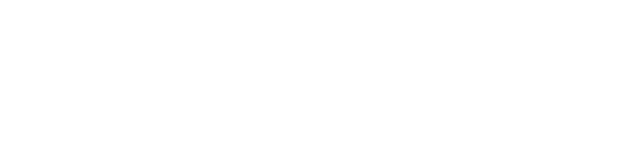
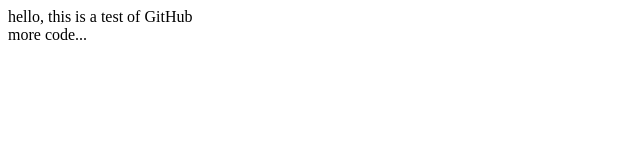
Before and after one commit to AlexTheProgrammer/JavaProjects, a plain HTML site: page WebContent/index.html in a window 1280 px wide. Shown: the whole page, without its empty margins (0-640 px from the left). Drawn offline with Linux system fonts and the light colour scheme.

Commit message:
more changes to index

```diff
--- a/WebContent/index.html
+++ b/WebContent/index.html
@@ -5,6 +5,9 @@
 <title>Insert title here</title>
 </head>
 <body>
+	hello, this is a test of GitHub
 
+	<br />
+		more code...
 </body>
 </html>
```
